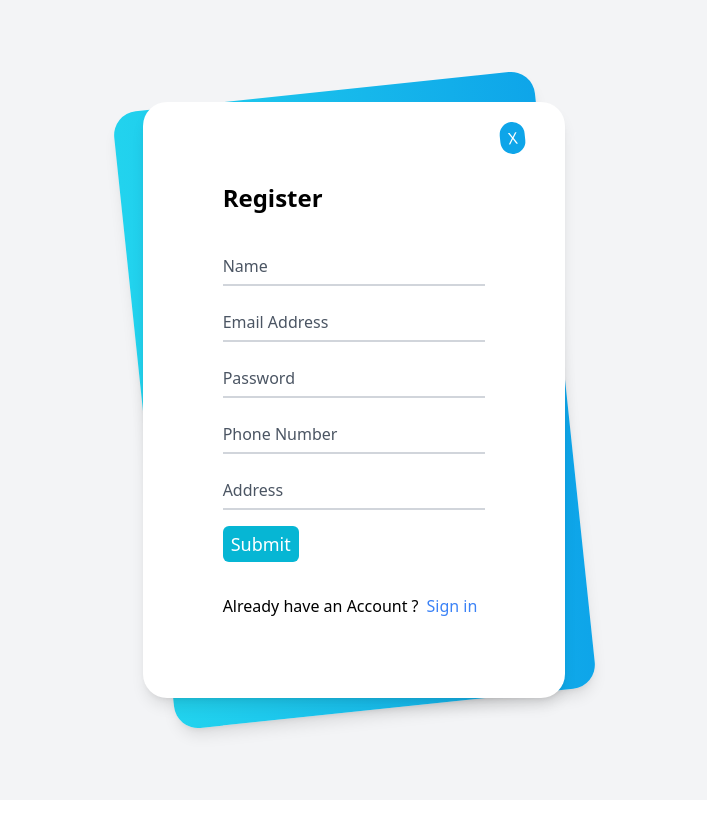
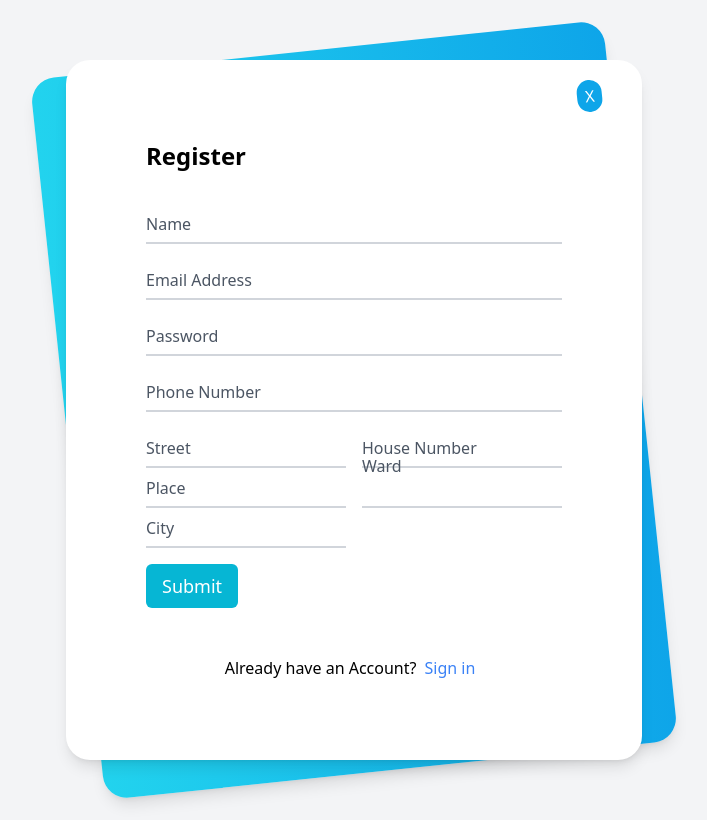
Before and after one commit to suraz-101/E-commerce, a React app in the folder client/: page /register in a window 1280 px wide. Shown: the whole page, without its empty margins (286-993 px from the left). Built offline with nearby package versions, Linux system fonts and the light colour scheme; the HTML template or start-up script is replaced by a standard one.

Commit message:
adding address field in users

```diff
--- a/client/src/layout/AppNavbar.jsx
+++ b/client/src/layout/AppNavbar.jsx
@@ -145,24 +145,34 @@ export const AppNavbar = () => {
               >
                 Shop
               </Link>
-              <a
+              <Link
                 className="mt-3 text-secondaryColor hover:underline sm:mx-3 sm:mt-0"
                 href="#"
               >
                 Categories
-              </a>
-              <a
+              </Link>
+              <Link
                 className="mt-3 text-secondaryColor hover:underline sm:mx-3 sm:mt-0"
                 href="#"
               >
                 Contact
-              </a>
-              <a
+              </Link>
+              <Link
                 className="mt-3 text-secondaryColor hover:underline sm:mx-3 sm:mt-0"
                 href="#"
               >
                 About
-              </a>
+              </Link>
+              {isLoggedIn() ? (
+                <Link
+                  className="mt-3 text-secondaryColor hover:underline sm:mx-3 sm:mt-0"
+                  href="#"
+                >
+                  Order History
+                </Link>
+              ) : (
+                <></>
+              )}
             </div>
           </nav>
           <div className="relative mt-6 max-w-lg mx-auto">
--- a/client/src/pages/Registration.jsx
+++ b/client/src/pages/Registration.jsx
@@ -8,19 +8,29 @@ import { Notify } from "../components/Notify";
 export const Registration = () => {
   const dispatch = useDispatch();
   const { error, message } = useSelector((state) => state.auth);
+  const [add, setAdd] = useState({
+    street: "",
+    houseNumber: "",
+    place: "",
+    ward: "",
+    city: "",
+  });
   const [payload, setPayload] = useState({
     name: "",
     email: "",
     password: "",
     phoneNumber: "",
-    address: "",
   });
 
   const handleSubmit = (e) => {
     e.preventDefault();
-    dispatch(userRegistration(payload));
-    console.log("registration", error);
+    const { street, houseNumber, place, ward, city } = add;
+    const address = `${street} street,${houseNumber} house no.,${place} ,${ward}-${city}`;
+    const updatedPayload = { ...payload, address };
+    dispatch(userRegistration(updatedPayload));
+    // console.log("registration", error);
   };
+
   return (
     <div className="min-h-screen bg-gray-100 py-6 flex flex-col justify-center sm:py-12">
       <div className="relative py-3 sm:max-w-xl sm:mx-auto">
@@ -45,106 +55,229 @@ export const Registration = () => {
                 <div className="py-8 text-base leading-6 space-y-4 text-gray-700 sm:text-lg sm:leading-7">
                   <div className="relative">
                     <input
-                      autocomplete="off"
+                      autoComplete="off"
                       id="name"
                       name="name"
                       type="text"
-                      className="peer placeholder-transparent h-10 w-full border-b-2 border-gray-300 text-gray-900 focus:outline-none focus:borer-rose-600"
-                      placeholder="Email address"
+                      className="peer placeholder-transparent h-10 w-full border-b-2 border-gray-300 text-gray-900 focus:outline-none focus:border-rose-600"
+                      placeholder="Name"
                       value={payload.name}
                       onChange={(e) => {
-                        setPayload((prev) => {
-                          return { ...prev, name: e.target.value };
-                        });
+                        setPayload((prev) => ({
+                          ...prev,
+                          name: e.target.value,
+                        }));
                       }}
                     />
-                    <label className="absolute left-0 -top-3.5 text-gray-600 text-sm peer-placeholder-shown:text-base peer-placeholder-shown:text-gray-440 peer-placeholder-shown:top-2 transition-all peer-focus:-top-3.5 peer-focus:text-gray-600 peer-focus:text-sm">
+                    <label
+                      htmlFor="name"
+                      className="absolute left-0 -top-3.5 text-gray-600 text-sm peer-placeholder-shown:text-base peer-placeholder-shown:text-gray-440 peer-placeholder-shown:top-2 transition-all peer-focus:-top-3.5 peer-focus:text-gray-600 peer-focus:text-sm"
+                    >
                       Name
                     </label>
                   </div>
                   <div className="relative">
                     <input
-                      autocomplete="off"
+                      autoComplete="off"
                       id="email"
                       name="email"
                       type="text"
-                      className="peer placeholder-transparent h-10 w-full border-b-2 border-gray-300 text-gray-900 focus:outline-none focus:borer-rose-600"
+                      className="peer placeholder-transparent h-10 w-full border-b-2 border-gray-300 text-gray-900 focus:outline-none focus:border-rose-600"
                       placeholder="Email address"
                       value={payload.email}
                       onChange={(e) => {
-                        setPayload((prev) => {
-                          return { ...prev, email: e.target.value };
-                        });
+                        setPayload((prev) => ({
+                          ...prev,
+                          email: e.target.value,
+                        }));
                       }}
                     />
-                    <label className="absolute left-0 -top-3.5 text-gray-600 text-sm peer-placeholder-shown:text-base peer-placeholder-shown:text-gray-440 peer-placeholder-shown:top-2 transition-all peer-focus:-top-3.5 peer-focus:text-gray-600 peer-focus:text-sm">
+                    <label
+                      htmlFor="email"
+                      className="absolute left-0 -top-3.5 text-gray-600 text-sm peer-placeholder-shown:text-base peer-placeholder-shown:text-gray-440 peer-placeholder-shown:top-2 transition-all peer-focus:-top-3.5 peer-focus:text-gray-600 peer-focus:text-sm"
+                    >
                       Email Address
                     </label>
                   </div>
                   <div className="relative">
                     <input
+                      autoComplete="off"
                       id="password"
                       name="password"
                       type="password"
-                      className="peer placeholder-transparent h-10 w-full border-b-2 border-gray-300 text-gray-900 focus:outline-none focus:borer-rose-600"
+                      className="peer placeholder-transparent h-10 w-full border-b-2 border-gray-300 text-gray-900 focus:outline-none focus:border-rose-600"
                       placeholder="Password"
                       value={payload.password}
                       onChange={(e) => {
-                        setPayload((prev) => {
-                          return { ...prev, password: e.target.value };
-                        });
+                        setPayload((prev) => ({
+                          ...prev,
+                          password: e.target.value,
+                        }));
                       }}
                     />
-                    <label className="absolute left-0 -top-3.5 text-gray-600 text-sm peer-placeholder-shown:text-base peer-placeholder-shown:text-gray-440 peer-placeholder-shown:top-2 transition-all peer-focus:-top-3.5 peer-focus:text-gray-600 peer-focus:text-sm">
+                    <label
+                      htmlFor="password"
+                      className="absolute left-0 -top-3.5 text-gray-600 text-sm peer-placeholder-shown:text-base peer-placeholder-shown:text-gray-440 peer-placeholder-shown:top-2 transition-all peer-focus:-top-3.5 peer-focus:text-gray-600 peer-focus:text-sm"
+                    >
                       Password
                     </label>
                   </div>
                   <div className="relative">
                     <input
+                      autoComplete="off"
                       id="phoneNumber"
                       name="phoneNumber"
-                      type="phoneNumber"
-                      className="peer placeholder-transparent h-10 w-full border-b-2 border-gray-300 text-gray-900 focus:outline-none focus:borer-rose-600"
+                      type="tel"
+                      className="peer placeholder-transparent h-10 w-full border-b-2 border-gray-300 text-gray-900 focus:outline-none focus:border-rose-600"
                       placeholder="Phone Number"
                       value={payload.phoneNumber}
                       onChange={(e) => {
-                        setPayload((prev) => {
-                          return { ...prev, phoneNumber: e.target.value };
-                        });
+                        setPayload((prev) => ({
+                          ...prev,
+                          phoneNumber: e.target.value,
+                        }));
                       }}
                     />
-                    <label className="absolute left-0 -top-3.5 text-gray-600 text-sm peer-placeholder-shown:text-base peer-placeholder-shown:text-gray-440 peer-placeholder-shown:top-2 transition-all peer-focus:-top-3.5 peer-focus:text-gray-600 peer-focus:text-sm">
+                    <label
+                      htmlFor="phoneNumber"
+                      className="absolute left-0 -top-3.5 text-gray-600 text-sm peer-placeholder-shown:text-base peer-placeholder-shown:text-gray-440 peer-placeholder-shown:top-2 transition-all peer-focus:-top-3.5 peer-focus:text-gray-600 peer-focus:text-sm"
+                    >
                       Phone Number
+                    </label>
+                  </div>
+                  <div className="grid grid-cols-2 gap-x-4 mt-4">
+                    <div className="relative">
+                      <input
+                        autoComplete="off"
+                        id="street"
+                        name="street"
+                        type="text"
+                        className="peer placeholder-transparent h-10 w-full border-b-2 border-gray-300 text-gray-900 focus:outline-none focus:border-rose-600"
+                        placeholder="Street"
+                        value={add.street}
+                        onChange={(e) => {
+                          setAdd((prev) => ({
+                            ...prev,
+                            street: e.target.value,
+                          }));
+                        }}
+                      />
+                      <label
+                        htmlFor="street"
+                        className="absolute left-0 -top-3.5 text-gray-600 text-sm peer-placeholder-shown:text-base peer-placeholder-shown:text-gray-440 peer-placeholder-shown:top-2 transition-all peer-focus:-top-3.5 peer-focus:text-gray-600 peer-focus:text-sm"
+                      >
+                        Street
                       </label>
                     </div>
                     <div className="relative">
                       <input
-                      id="address"
-                      name="address"
-                      type="address"
-                      className="peer placeholder-transparent h-10 w-full border-b-2 border-gray-300 text-gray-900 focus:outline-none focus:borer-rose-600"
-                      placeholder="Phone Number"
-                      value={payload.address}
+                        autoComplete="off"
+                        id="houseNumber"
+                        name="houseNumber"
+                        type="text"
+                        className="peer placeholder-transparent h-10 w-full border-b-2 border-gray-300 text-gray-900 focus:outline-none focus:border-rose-600"
+                        placeholder="House Number"
+                        value={add.houseNumber}
                         onChange={(e) => {
-                        setPayload((prev) => {
-                          return { ...prev, address: e.target.value };
-                        });
+                          setAdd((prev) => ({
+                            ...prev,
+                            houseNumber: e.target.value,
+                          }));
                         }}
                       />
-                    <label className="absolute left-0 -top-3.5 text-gray-600 text-sm peer-placeholder-shown:text-base peer-placeholder-shown:text-gray-440 peer-placeholder-shown:top-2 transition-all peer-focus:-top-3.5 peer-focus:text-gray-600 peer-focus:text-sm">
-                      Address
+                      <label
+                        htmlFor="houseNumber"
+                        className="absolute left-0 -top-3.5 text-gray-600 text-sm peer-placeholder-shown:text-base peer-placeholder-shown:text-gray-440 peer-placeholder-shown:top-2 transition-all peer-focus:-top-3.5 peer-focus:text-gray-600 peer-focus:text-sm"
+                      >
+                        House Number
                       </label>
+                    </div>
+                    <div className="relative">
+                      <input
+                        autoComplete="off"
+                        id="place"
+                        name="place"
+                        type="text"
+                        className="peer placeholder-transparent h-10 w-full border-b-2 border-gray-300 text-gray-900 focus:outline-none focus:border-rose-600"
+                        placeholder="Place"
+                        value={add.place}
+                        onChange={(e) => {
+                          setAdd((prev) => ({
+                            ...prev,
+                            place: e.target.value,
+                          }));
+                        }}
+                      />
+                      <label
+                        htmlFor="place"
+                        className="absolute left-0 -top-3.5 text-gray-600 text-sm peer-placeholder-shown:text-base peer-placeholder-shown:text-gray-440 peer-placeholder-shown:top-2 transition-all peer-focus:-top-3.5 peer-focus:text-gray-600 peer-focus:text-sm"
+                      >
+                        Place
+                      </label>
+                    </div>
+                    <div className="relative">
+                      <input
+                        autoComplete="off"
+                        id="ward"
+                        name="ward"
+                        type="text"
+                        className="peer placeholder-transparent h-10 w-full border-b-2 border-gray-300 text-gray-900 focus:outline-none focus:border-rose-600"
+                        placeholder="Ward"
+                        value={add.ward}
+                        onChange={(e) => {
+                          setAdd((prev) => ({
+                            ...prev,
+                            ward: e.target.value,
+                          }));
+                        }}
+                      />
+                      <label
+                        htmlFor="ward"
+                        className="absolute left-0 -top-3.5 text-gray-600 text-sm peer-placeholder-shown:text-base peer                   -placeholder-shown:top-2 transition-all peer-focus:-top-3.5 peer-focus:text-gray-600 peer-focus:text-sm"
+                      >
+                        Ward
+                      </label>
+                    </div>
+                    <div className="relative">
+                      <input
+                        autoComplete="off"
+                        id="city"
+                        name="city"
+                        type="text"
+                        className="peer placeholder-transparent h-10 w-full border-b-2 border-gray-300 text-gray-900 focus:outline-none focus:border-rose-600"
+                        placeholder="City"
+                        value={add.city}
+                        onChange={(e) => {
+                          setAdd((prev) => ({
+                            ...prev,
+                            city: e.target.value,
+                          }));
+                        }}
+                      />
+                      <label
+                        htmlFor="city"
+                        className="absolute left-0 -top-3.5 text-gray-600 text-sm peer-placeholder-shown:text-base peer-placeholder-shown:text-gray-440 peer-placeholder-shown:top-2 transition-all peer-focus:-top-3.5 peer-focus:text-gray-600 peer-focus:text-sm"
+                      >
+                        City
+                      </label>
+                    </div>
                   </div>
                   <div className="text-center">
                     {(error || message) && (
+                      <div
+                        className={`${
+                          error ? "text-red-600" : "text-green-500"
+                        }`}
+                      >
                         <Notify
                           variant={error ? "danger" : "success"}
                           msg={error || message}
                         />
+                      </div>
                     )}
                   </div>
-                  <div className="relative">
-                    <button className="bg-cyan-500 text-white rounded-md px-2 py-1">
+                  <div className="relative mt-4">
+                    <button className="bg-cyan-500 text-white rounded-md px-4 py-2 hover:bg-cyan-600 transition-all">
                       Submit
                     </button>
                   </div>
@@ -153,8 +286,8 @@ export const Registration = () => {
             </form>
           </div>
 
-          <div className="w-full flex justify-center">
-            Already have an Account ?
+          <div className="w-full flex justify-center mt-4">
+            Already have an Account?{" "}
             <span className="text-blue-500 mx-2">
               <Link to="/login">Sign in</Link>
             </span>
--- a/client/src/utils/api.js
+++ b/client/src/utils/api.js
@@ -3,7 +3,7 @@ import { BASE_URL } from "../contants";
 
 const instance = axios.create({
   baseURL: BASE_URL,
-  timeout: 5000,
+  timeout: 10000,
   //   headers: { access_token: getToken("access_token") },
 });
 
```
Also changed, not shown: client/src/pages/CheckOut.jsx (+52 -35 lines), 1 other file (tests, documents, lock files or other folders). Lines whose indentation alone changed are shown as unchanged.
